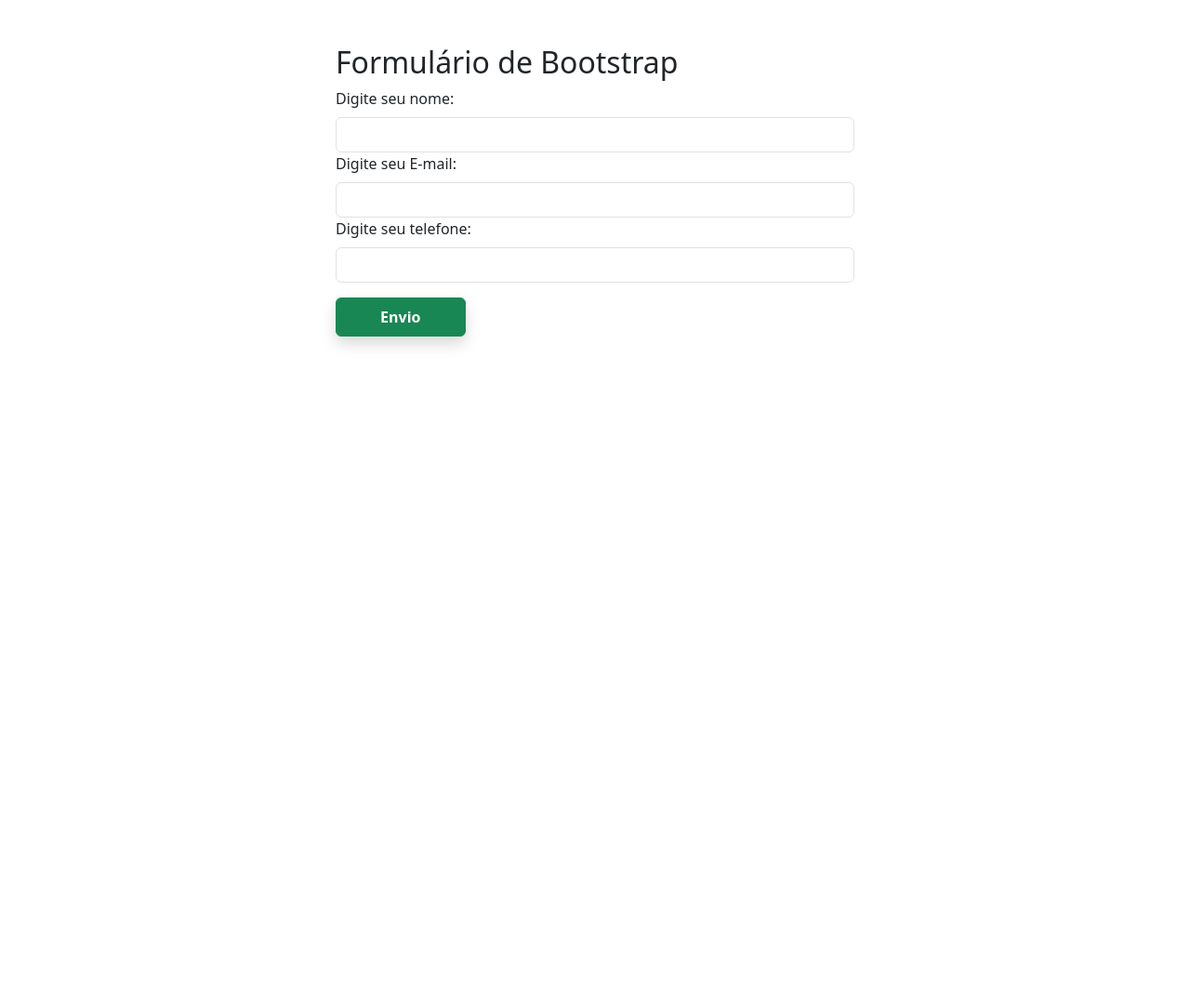
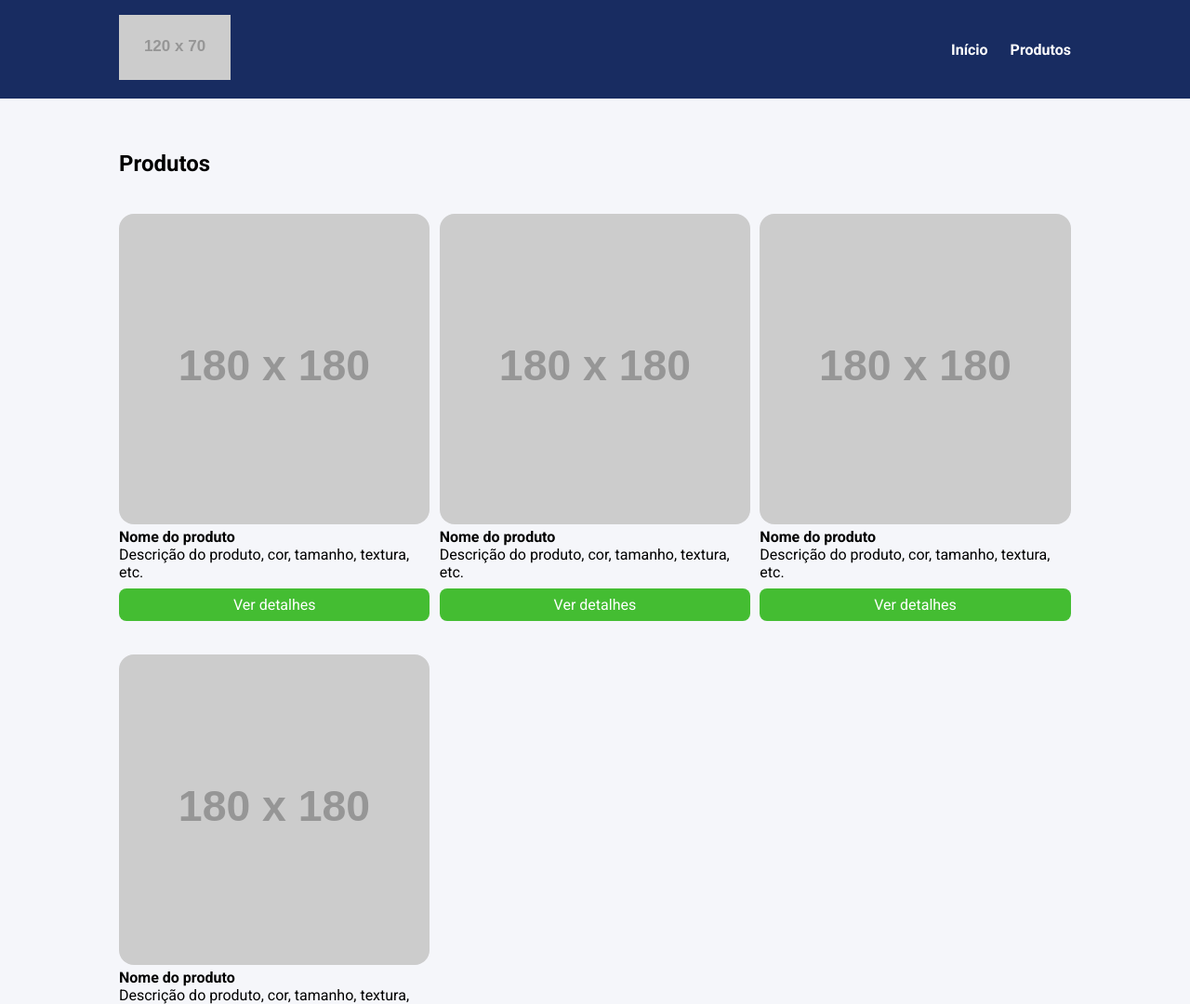
Before and after one commit to EvolxTV/curso_ebac_frontend, a website: page index.html in a window 1280 px wide. Shown: the top 1080 px of the page at 93% size. Before the commit the page ends 800 px from the top, so only its background shows below. Drawn offline with nearby package versions, Linux system fonts and the light colour scheme; placeholder pictures from the web are drawn by us.

Commit message:
initial commit

```diff
--- a/index.html
+++ b/index.html
@@ -1,32 +1,66 @@
 <!DOCTYPE html>
-<html lang="en">
+<html lang="pt-BR">
   <head>
     <meta charset="UTF-8" />
+    <meta http-equiv="X-UA-Compatible" content="IE=edge" />
     <meta name="viewport" content="width=device-width, initial-scale=1.0" />
+    <title>Document</title>
+    <link rel="preconnect" href="https://fonts.googleapis.com" />
+    <link rel="preconnect" href="https://fonts.gstatic.com" crossorigin />
     <link
+      href="https://fonts.googleapis.com/css2?family=Roboto:wght@400;700&display=swap"
       rel="stylesheet"
-      href="https://cdn.jsdelivr.net/npm/bootstrap@5.3.2/dist/css/bootstrap.min.css"
     />
-    <link rel="stylesheet" href="style.css" />
-    <title>Formulário Bootstrap</title>
+    <link rel="stylesheet" href="./build/style.css" />
   </head>
   <body>
-    <div class="container-sm d-flex justify-content-center">
-      <form class="form mt-5 w-50">
-        <h2>Formulário de Bootstrap</h2>
-        <label class="form-label" for="name">Digite seu nome:</label>
-        <input class="form-control" type="text" id="name" />
-        <label class="form-label" for="email">Digite seu E-mail:</label>
-        <input class="form-control" type="email" id="email" />
-        <label class="form-label" for="tel">Digite seu telefone:</label>
-        <input class="form-control" type="tel" id="tel" />
-        <button
-          class="btn btn-success mt-3 p-2 w-25 shadow fw-bold"
-          type="button"
-        >
-          Envio
-        </button>
-      </form>
-    </div>
+    <header>
+      <div class="container">
+        <div class="branding">
+          <img src="https://via.placeholder.com/120x70" />
+        </div>
+        <nav>
+          <ul class="menu">
+            <li>
+              <a href="#">Início</a>
+            </li>
+            <li>
+              <a href="#">Produtos</a>
+            </li>
+          </ul>
+        </nav>
+      </div>
+    </header>
+    <section>
+      <div class="container">
+        <h2>Produtos</h2>
+        <ul class="products">
+          <li class="product-item">
+            <img src="https://via.placeholder.com/180x180" />
+            <h4>Nome do produto</h4>
+            <p>Descrição do produto, cor, tamanho, textura, etc.</p>
+            <a href="#" class="product-button"> Ver detalhes </a>
+          </li>
+          <li class="product-item">
+            <img src="https://via.placeholder.com/180x180" />
+            <h4>Nome do produto</h4>
+            <p>Descrição do produto, cor, tamanho, textura, etc.</p>
+            <a href="#" class="product-button"> Ver detalhes </a>
+          </li>
+          <li class="product-item">
+            <img src="https://via.placeholder.com/180x180" />
+            <h4>Nome do produto</h4>
+            <p>Descrição do produto, cor, tamanho, textura, etc.</p>
+            <a href="#" class="product-button"> Ver detalhes </a>
+          </li>
+          <li class="product-item">
+            <img src="https://via.placeholder.com/180x180" />
+            <h4>Nome do produto</h4>
+            <p>Descrição do produto, cor, tamanho, textura, etc.</p>
+            <a href="#" class="product-button"> Ver detalhes </a>
+          </li>
+        </ul>
+      </div>
+    </section>
   </body>
 </html>
--- /dev/null
+++ b/source/main.scss
@@ -0,0 +1,92 @@
+@use "reset";
+
+body {
+  background-color: #f5f6fa;
+}
+
+li {
+  list-style: none;
+}
+.container {
+  max-width: 1024px;
+  width: 100%;
+  margin: 0 auto;
+}
+
+header {
+  background-color: #182c61;
+  position: sticky;
+  top: 0;
+  left: 0;
+
+  .container {
+    display: flex;
+    justify-content: space-between;
+    align-items: center;
+    padding: 16px 0;
+  }
+}
+
+.menu {
+  display: flex;
+
+  li {
+    font-weight: bold;
+    margin-left: 24px;
+  }
+  a {
+    color: #fff;
+    text-decoration: none;
+  }
+}
+
+section {
+  padding: 56px 0;
+
+  .products {
+    margin-top: 40px;
+    display: grid;
+    grid-template-columns: repeat(3, 32.66%);
+    column-gap: 1%;
+    row-gap: 4%;
+    width: 100%;
+  }
+  .product-item img {
+    width: 100%;
+    border-radius: 16px;
+  }
+  .product-button {
+    display: block;
+    background-color: #44bd32;
+    color: #fff;
+    text-align: center;
+    padding: 8px 0;
+    border-radius: 8px;
+    margin-top: 8px;
+    text-decoration: none;
+
+    &:hover {
+      background-color: #4cd137;
+    }
+  }
+}
+@media screen and (max-width: 1023px) {
+  .container {
+    max-width: 80%;
+  }
+
+  .products {
+    grid-template-columns: repeat(2, 48.5%);
+    column-gap: 3%;
+  }
+}
+
+@media screen and (max-width: 767px) {
+  .products {
+    display: block;
+  }
+
+  .product-item {
+    margin-bottom: 32px;
+  }
+}
--- /dev/null
+++ b/source/reset.scss
@@ -0,0 +1,6 @@
+* {
+  margin: 0;
+  padding: 0;
+  box-sizing: border-box;
+  font-family: Roboto, sans-serif;
+}
```
Also changed, not shown: package.json (added, +16 -0 lines), build/style.css (added), style.css (deleted), 3 other files.
